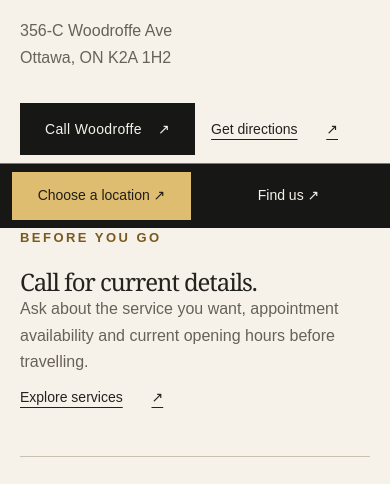
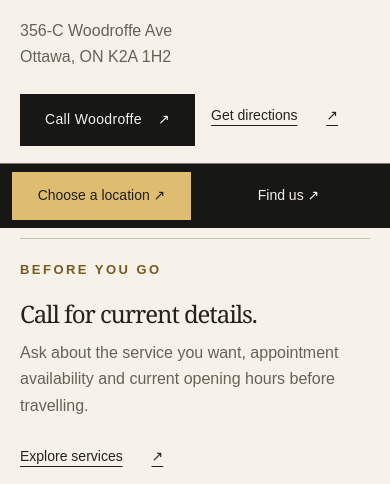
Before and after one commit to Mojiiv1/ivan-growth-page, a website: page website/locations/index.html in a window 390 px wide. Shown: the part 616-1100 px from the top of the page. Drawn offline with Linux system fonts and the light colour scheme.

Commit message:
Polish Ivan contact layout

```diff
--- a/website/assets/styles.css
+++ b/website/assets/styles.css
@@ -95,3 +95,16 @@ h2,h3{line-height:1.12}
   a:focus-visible,button:focus-visible,summary:focus-visible{outline:3px solid Highlight}
   .button,.theme,.menu-toggle,.lightbox button,.mobile-bar{border-color:CanvasText}
 }
+
+
+/* Self-contained contact-page refinements */
+.visit-card{align-self:start;border-top:1px solid var(--line);padding-top:1.5rem;max-width:30rem}
+.visit-card h3{font-size:clamp(1.5rem,2.2vw,2rem);margin-bottom:.75rem}
+.visit-card .muted{margin-bottom:1rem}
+.contact-number{margin-top:1.25rem}
+.location-full .actions{margin-top:1.5rem}
+.location-full address{line-height:1.6}
+@media(max-width:760px){
+  .visit-card{padding-top:1.25rem}
+  .location-full .actions{align-items:flex-start}
+}
```
